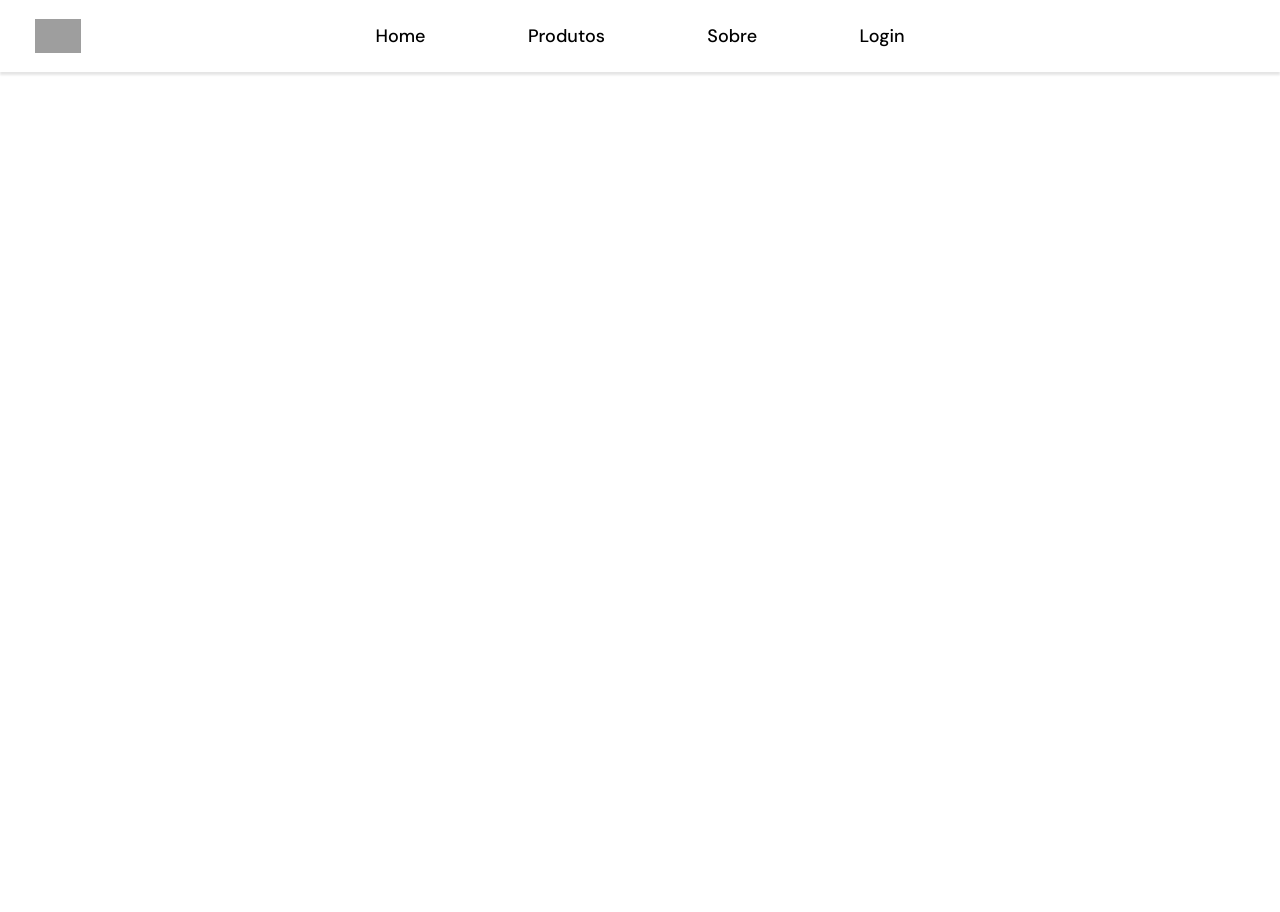
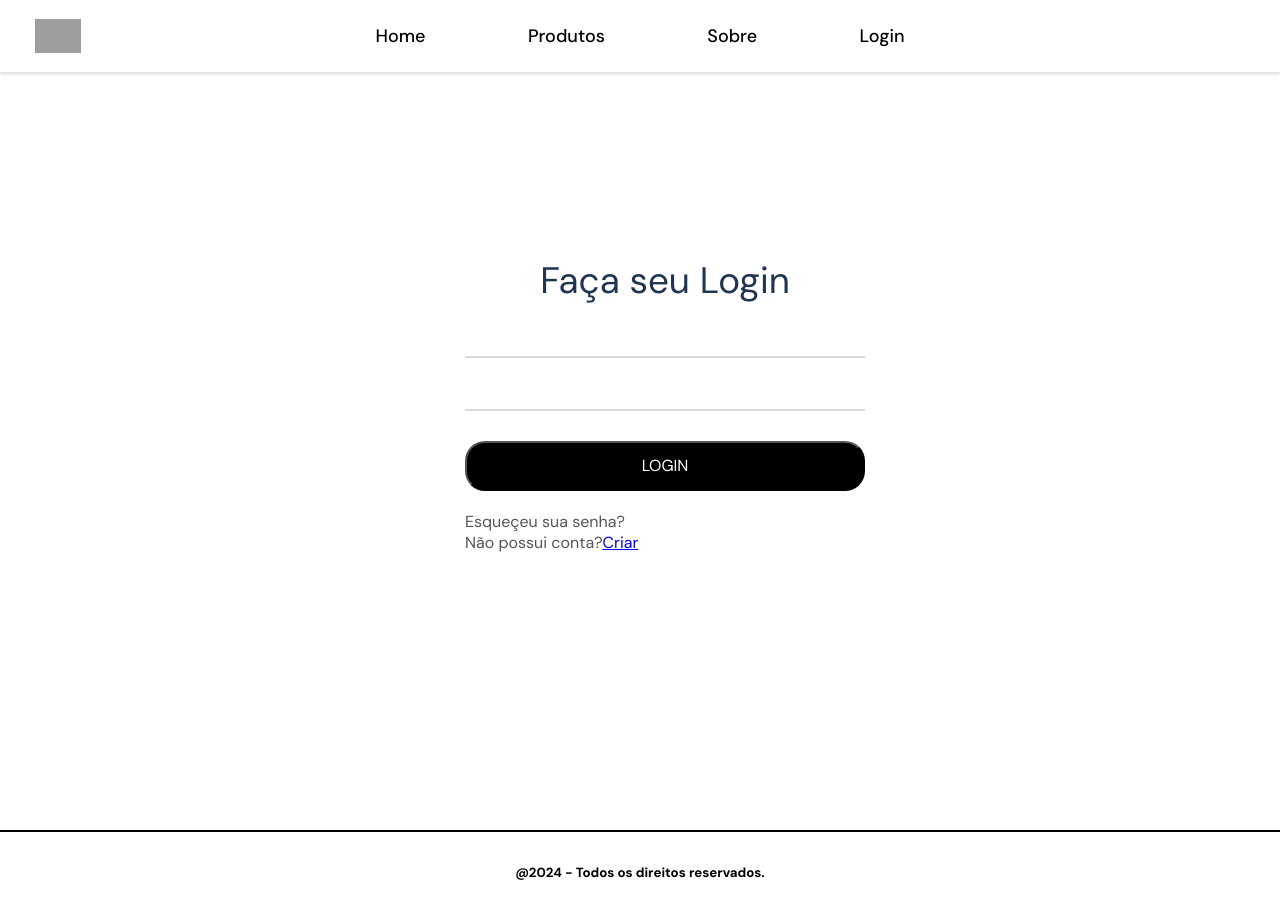
Before and after one commit to fernmoraes/ElectraAuto, a React (Vite) app: page /login in a window 1280 px wide. Before the commit the page ends 800 px from the top, so only its background shows below. Built offline with nearby package versions, Linux system fonts and the light colour scheme; no server answers; grey boxes are pictures that could not be loaded; a web font is replaced by a local one.

Commit message:
Seção login feita

```diff
--- /dev/null
+++ b/dados.json
@@ -0,0 +1,42 @@
+{
+    "usuarios": [
+      {
+        "usuario": "teste",
+        "senha": "1234",
+        "id": "aec2"
+      },
+      {
+        "id": "8087",
+        "usuario": "teste",
+        "senha": "111"
+      },
+      {
+        "id": "a82c",
+        "usuario": "Cidade2",
+        "senha": "123452"
+      },
+      {
+        "id": "d03c",
+        "usuario": "teste",
+        "senha": "wwww"
+      },
+      {
+        "id": "7fbb",
+        "usuario": "teste",
+        "senha": "wwww"
+      },
+      {
+        "id": "e1d4",
+        "usuario": "teste1",
+        "senha": "www"
+      },
+      {
+        "id": "2802",
+        "usuario": "Fernado",
+        "senha": "caneta01"
+      }
+    ],
+    "produtos": [
+
+    ]
+  }
--- a/package.json
+++ b/package.json
@@ -14,6 +14,7 @@
     "json-server": "^1.0.0-beta.2",
     "react": "^18.3.1",
     "react-dom": "^18.3.1",
+    "react-icons": "^5.3.0",
     "react-router-dom": "^6.26.2",
     "swiper": "^11.1.14"
   },
--- /dev/null
+++ b/src/css/LoginStyle.css
@@ -0,0 +1,84 @@
+
+.container{
+    display: flex;
+    width:100%;
+    margin:0 auto;
+    min-height: 40vh;;
+}
+.container-login{
+    width:100%;
+    min-height:100vh;
+    display:flex;
+    flex-wrap:wrap;
+    justify-content:center;
+    align-items:center;
+    padding:15px;
+    background: transparent;
+}
+.login{
+    width:400px;
+    margin-left:50px;
+    background:transparent;
+}
+
+.login-form{
+    width:100%;
+}
+.titulo-login{
+    display:block;
+    font-size:2.3rem;
+    line-height:1.3;
+    text-align:center;
+    color:#213550;
+}
+.w-input{
+    width:100%;
+    position:relative;
+    margin-top:30px;
+    margin-bottom:30px;
+    border:none;
+    border-bottom:2px solid #d9d9d9;
+}
+.w-input:hover{
+    border-bottom:2px solid var(--color1);
+}
+.input-form{
+    font-size:1rem;
+    color:#555;
+    line-height:1.3;
+    display:block;
+    width:100%;
+    padding: 0 5px;
+    border:none;
+    outline:0;
+}
+.login-btn{
+    width:100%;
+    display:flex;
+    justify-content:center
+}
+
+.login-form-btn{
+    font-size:1rem;
+    width:100%;
+    height:50px;
+    border-radius:20px;
+    background:var(--color3);
+    color:#fff;
+    text-transform:uppercase;
+    transition: all 0.5s;
+}
+.login-form-btn:hover{
+    background:var(--color1);
+}
+
+.utilidades{
+    margin-top: 20px;
+    margin-bottom:20px;
+}
+.text1{
+    color:#555;
+}
+.text2{
+    color:var(--font-color3);
+}
--- a/src/css/Sobre.css
+++ b/src/css/Sobre.css
@@ -12,7 +12,7 @@ video {
 }
 
 .sobreSection {
-    min-height: 40vh; /* Remaining space for the text */
+    min-height: 50vh; /* Remaining space for the text */
     display: flex;
     flex-direction: column;
     justify-content: center; /* Vertically centers the content */
@@ -22,6 +22,7 @@ video {
 }
 
 .about {
+    padding-top: 10vh;
     font-weight: 800;
     font-size: 64px;
     margin-bottom: 5vh;
@@ -31,4 +32,5 @@ video {
     font-weight: 400;
     font-size: 20px;
     width: 60%;
+    padding-bottom: 10vh;
 }
--- a/src/main.jsx
+++ b/src/main.jsx
@@ -7,7 +7,6 @@ import Home from './routes/Home.jsx'
 import Produtos from './routes/Produtos.jsx'
 import Sobre from './routes/Sobre.jsx'
 import Login from './routes/Login.jsx'
-import Dashboard from './routes/Dashboard.jsx'
 import CadastrarProduto from './routes/CadastrarProduto.jsx'
 import Usuario from './routes/Usuario.jsx'
 
@@ -22,7 +21,6 @@ const router = createBrowserRouter([
     children:[
       {path:'/',element:<Home/>},
       {path:'/login', element:<Login/>},
-      {path:'/dashboard',element:<Dashboard/>},
       {path:'/usuario', element:<Usuario/>},
       {path: '/produtos', element: <Produtos />},
       {path: '/sobre', element: <Sobre />},
--- a/src/routes/Login.jsx
+++ b/src/routes/Login.jsx
@@ -1,9 +1,95 @@
-import React from 'react'
+import { useRef, useState, useEffect } from "react"
+import { useNavigate, Link } from "react-router-dom";
+import '../css/LoginStyle.css'
 
 const Login = () => {
-    return(
-        <>
-        </>
+    const usuario = useRef();
+    const senha = useRef();
+
+    const [usuarios, setUsuarios]= useState([]);
+
+    const navigate = useNavigate();
+
+    function validade(){
+        for(let i=0; i < usuarios.current; i++){
+            if(
+                usuarios[i].usuario == usuario.current.value &&
+                usuarios[i].senha == senha.current.value
+            ){
+                return true;
+            }
+        }
+    }
+
+    const handleSubmit=(e)=>{
+        e.preventDefault();
+        if(validade()){
+            let token=
+                Math.random().toString(16).substring(2)+
+                Math.random().toString(16).substring(2)
+                sessionStorage.setItem('usuario',usuario.current.value);
+                sessionStorage.setItem('senha',token)
+                navigate('/dashboard')
+        }else{
+            alert('usuario/senha inválidos')
+        }
+    }
+
+    useEffect(()=>{
+        fetch('http//localhost:5000/usuarios/')
+        .then((res)=>{
+            return res.json();
+        })
+        .then((res)=>{
+            setUsuarios(res)
+        })
+    },[])
+    return (
+        <div className='loginStyle'>
+            <section className="container">
+                <div className="container-login">
+                    <div className="login">
+
+                        <form className="login-form" onSubmit={handleSubmit}>
+                            <span className="titulo-login">Faça seu Login</span>
+
+                            <div className="w-input">
+                                <input
+                                    type="text"
+                                    className="input-form"
+                                    id="usuario"
+                                    ref={usuario}
+                                />
+                            </div>
+
+
+                            <div className="w-input">
+                                <input
+                                    type="password"
+                                    className="input-form"
+                                    id="senha"
+                                    ref={senha}
+                                />
+                            </div>
+
+                            <div className="login-btn">
+                                <button type="submit" className="login-form-btn">Login</button>
+                            </div>
+
+                            <ul className="utilidades">
+                                <li>
+                                    <span className="text1">Esqueçeu sua senha?</span>
+                                </li>
+                                <li>
+                                    <span className="text1">Não possui conta?</span>
+                                    <Link to="/usuario">Criar</Link>
+                                </li>
+                            </ul>
+                        </form>
+                    </div>
+                </div>
+            </section>
+        </div>
     )
 }
 
--- a/src/routes/Sobre.jsx
+++ b/src/routes/Sobre.jsx
@@ -11,11 +11,11 @@ const Sobre = () => {
             <div className='sobre'>
                 <video src={Video} autoPlay loop muted/>
                     <div className='sobreSection'>
-                        <h1 className='About'>Sobre a Electra Auto</h1>
+                        <h1 className='about'>Sobre a Electra Auto</h1>
                         <h3 className='history'>
                         Na ElectraAuto, acreditamos que o futuro da mobilidade é elétrico. Nossa missão é conectar pessoas a um mundo mais sustentável, oferecendo informações detalhadas e acessíveis sobre carros elétricos, inovações tecnológicas e o impacto positivo desses veículos no meio ambiente.
-                        <br></br>Fundada com a paixão por transformar a maneira como as pessoas se locomovem, a ElectraAuto se dedica a fornecer as últimas novidades sobre o mercado de veículos elétricos, análises de desempenho, comparativos de modelos e dicas práticas para quem busca adotar uma vida mais sustentável.
-                        <br></br>Seja você um entusiasta dos carros elétricos ou alguém que está começando a explorar esse novo mundo, estamos aqui para guiar sua jornada com conteúdo atualizado, honesto e imparcial. Venha descobrir como a tecnologia elétrica pode transformar sua experiência de direção, reduzir sua pegada de carbono e contribuir para um planeta mais limpo e conectado.
+                        <br/>Fundada com a paixão por transformar a maneira como as pessoas se locomovem, a ElectraAuto se dedica a fornecer as últimas novidades sobre o mercado de veículos elétricos, análises de desempenho, comparativos de modelos e dicas práticas para quem busca adotar uma vida mais sustentável.
+                        <br/>Seja você um entusiasta dos carros elétricos ou alguém que está começando a explorar esse novo mundo, estamos aqui para guiar sua jornada com conteúdo atualizado, honesto e imparcial. Venha descobrir como a tecnologia elétrica pode transformar sua experiência de direção, reduzir sua pegada de carbono e contribuir para um planeta mais limpo e conectado.
                         </h3>
                     </div>
                 </div>
```
Also changed, not shown: src/routes/Dashboard.jsx (deleted, +0 -10 lines), 1 other file (tests, documents, lock files or other folders).
